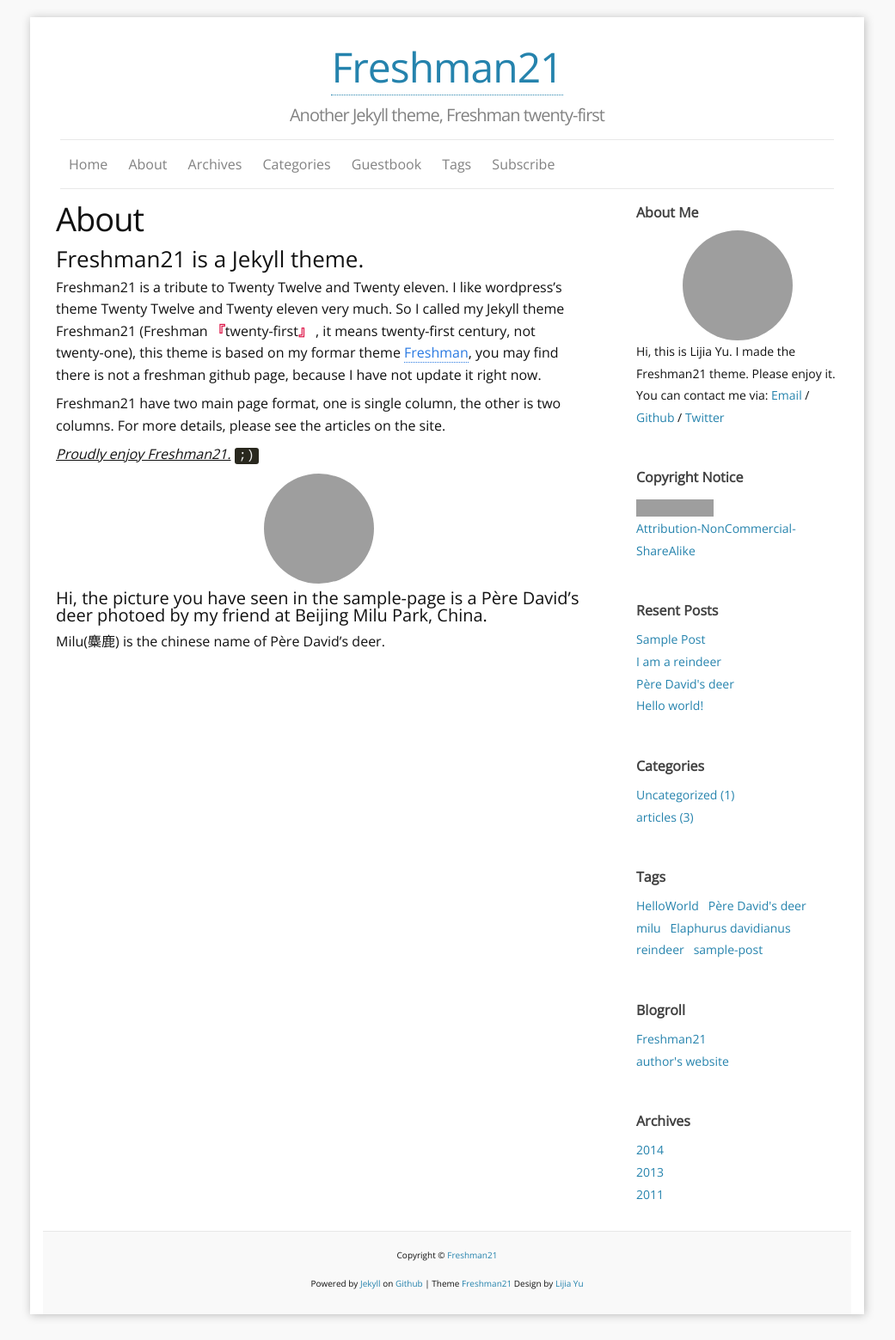
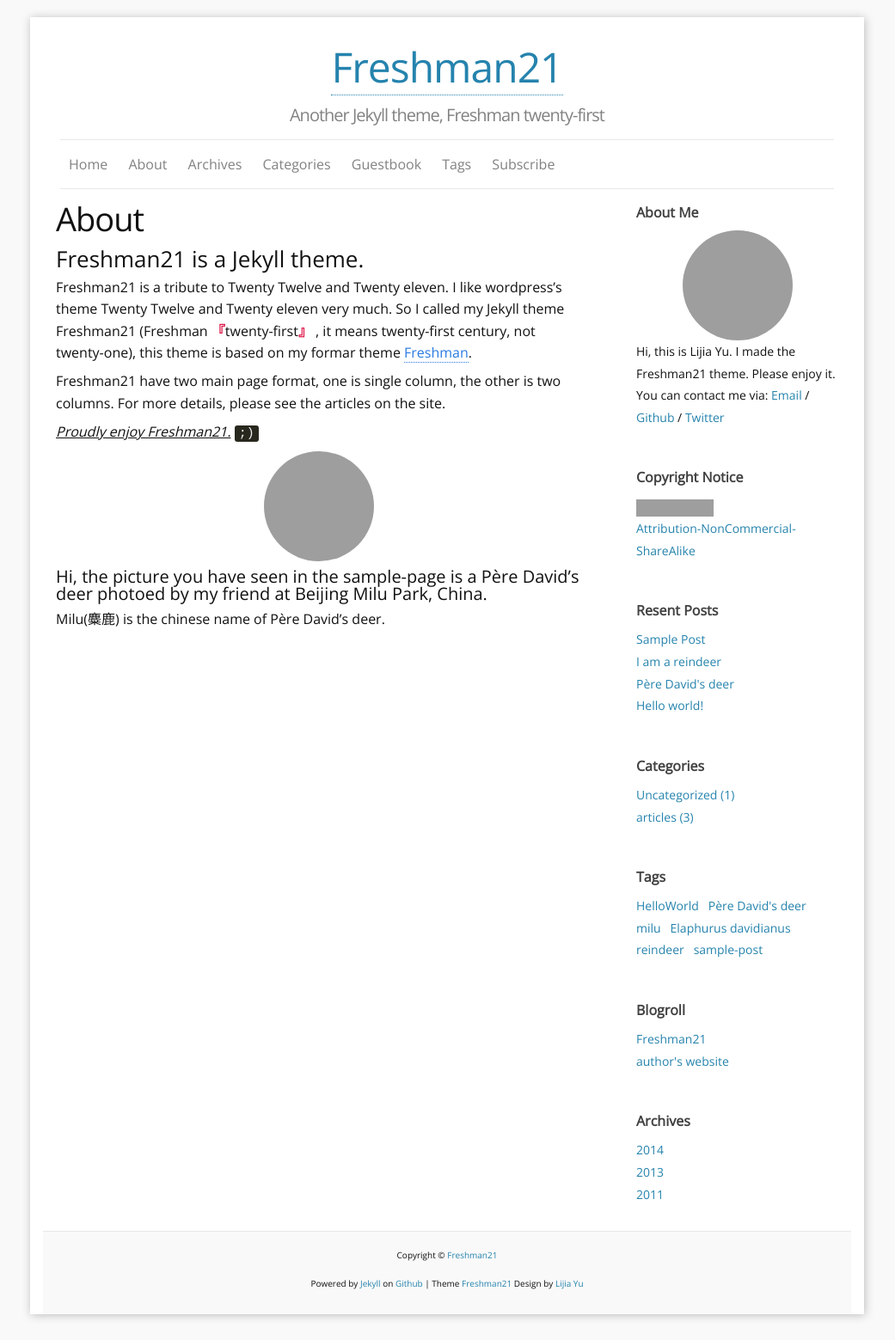
Before and after one commit to yulijia/freshman21, a Jekyll site: the page built from about.md, in a window 1280 px wide. Shown: the whole page at 86% size, without its empty margins (120-1161 px from the left). Built offline with Jekyll 4.4.1, drawn with Linux system fonts in a browser that asks for light colours; comment, search, counter and statistics services are not loaded; grey boxes are pictures that could not be loaded.

Commit message:
update 'about' page

```diff
--- a/about.md
+++ b/about.md
@@ -10,7 +10,7 @@ permalink: /about/
 
 Freshman21 is a tribute to Twenty Twelve and Twenty eleven.
 I like wordpress's theme Twenty Twelve and Twenty eleven very much.
-So I called my Jekyll theme Freshman21 (Freshman <q>twenty-first</q> , it means twenty-first century, not twenty-one), this theme is based on my formar theme [Freshman](https://github.com/yulijia/freshman/), you may find there is not a freshman github page, because I have not update it right now.
+So I called my Jekyll theme Freshman21 (Freshman <q>twenty-first</q> , it means twenty-first century, not twenty-one), this theme is based on my formar theme [Freshman](https://github.com/yulijia/freshman/).
 
 Freshman21 have two main page format, one is single column, the other is two columns. For more details, please see the articles on the site.
 
```
